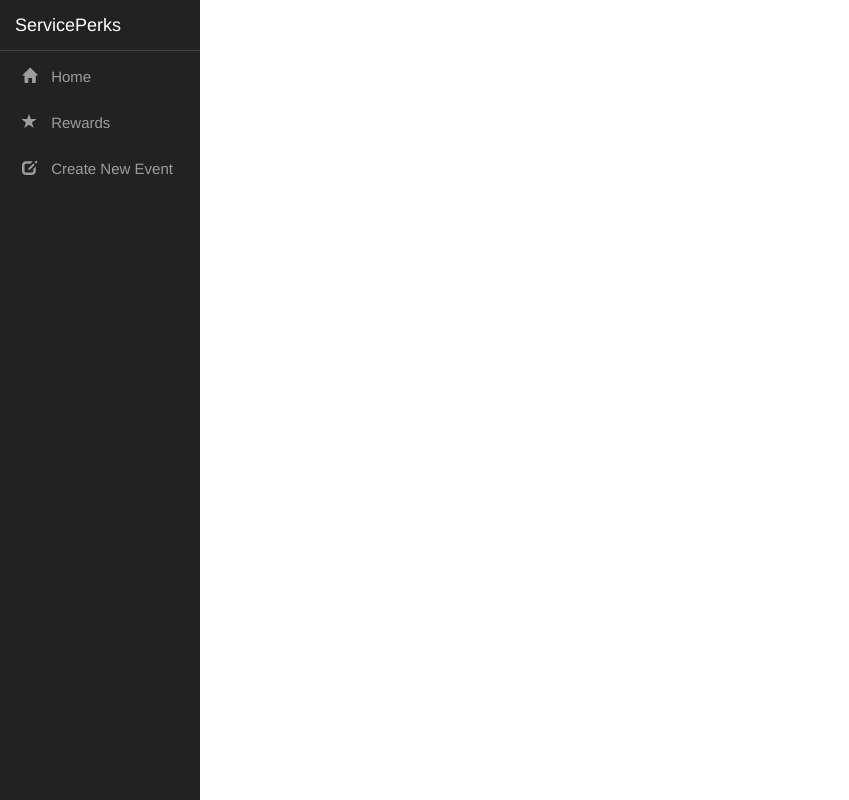
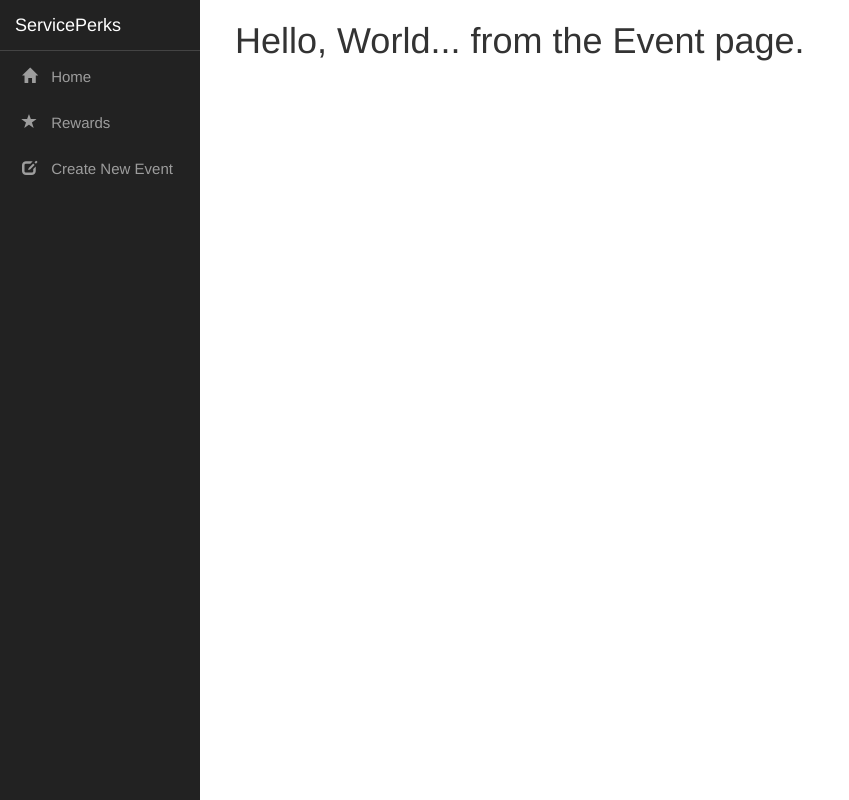
Before and after one commit to 58008hax/ServicePerks, an Angular app in the folder ClientApp/: page /event in a window 1280 px wide. Shown: the whole page, without its empty margins (0-849 px from the left). Built offline with nearby package versions, Linux system fonts and the light colour scheme.

Commit message:
Connected home and event page... hopefully

```diff
--- a/ClientApp/src/app/event/event.component.html
+++ b/ClientApp/src/app/event/event.component.html
@@ -0,0 +1 @@
+<h1>Hello, World... from the Event page.</h1>
--- a/ClientApp/src/app/home/home.component.ts
+++ b/ClientApp/src/app/home/home.component.ts
@@ -1,4 +1,5 @@
 import { Component } from '@angular/core';
+import { Router } from '@angular/router';
 
 @Component({
   selector: 'app-home',
@@ -10,7 +11,7 @@ export class HomeComponent {
   items:any;
   searchInput:string;
 
-  constructor() {
+  constructor(private router: Router) {
     //Load most recent events
     this.cards = [
       {
@@ -41,6 +42,7 @@ export class HomeComponent {
   goToEvent(card:any) {
     console.log("Event Clicked:");
     console.log(card);
+    this.router.navigate(['/event', {data: card}]);
   }
 
   filterItems() {
```
